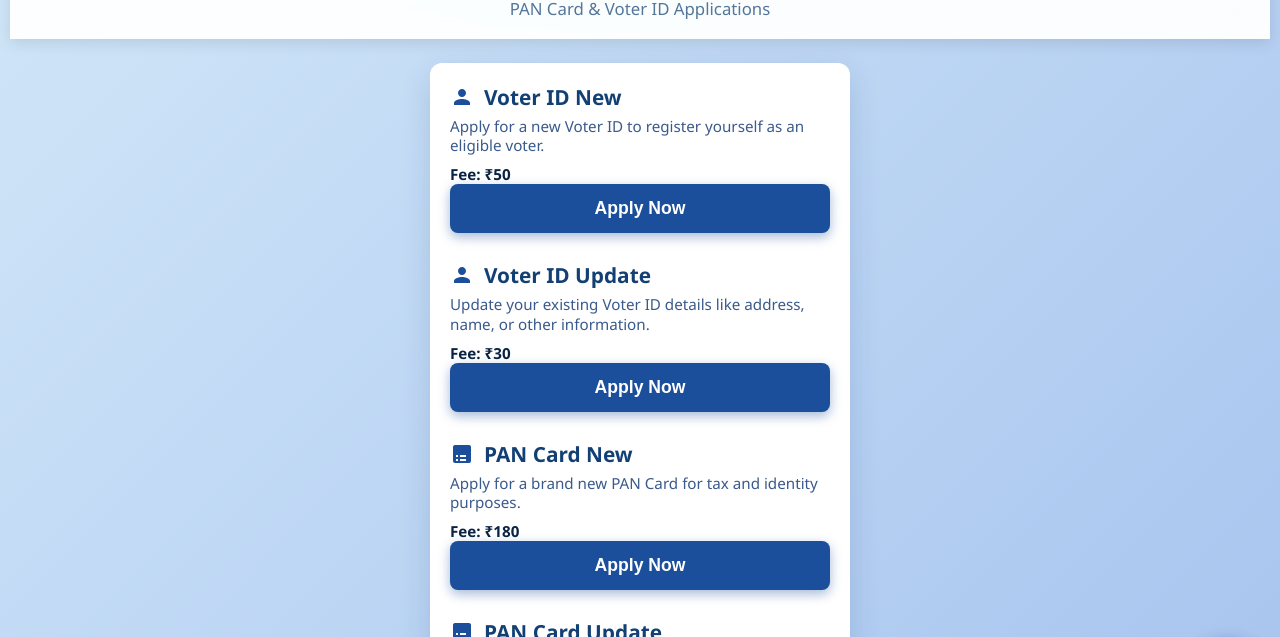
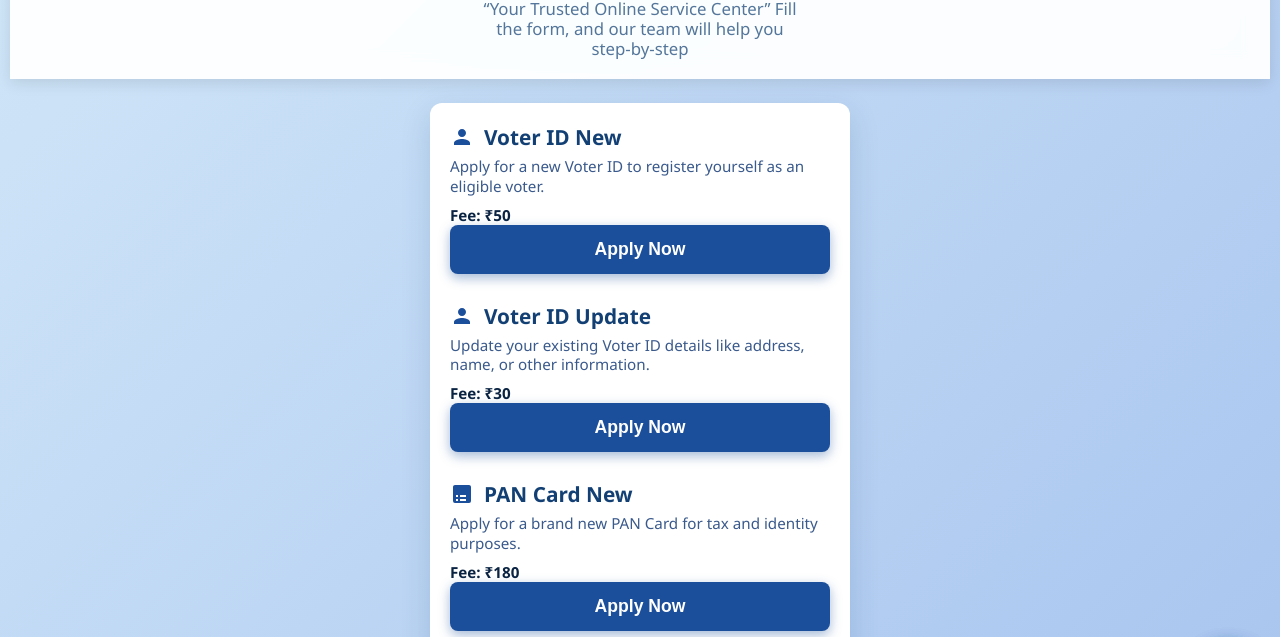
Before and after one commit to Birju-git/Online-Services, a plain HTML site: page index.html in a window 1280 px wide. Shown: the part 76-713 px from the top of the page. Drawn offline with Linux system fonts and the light colour scheme.

Commit message:
Update index.html

```diff
--- a/index.html
+++ b/index.html
@@ -281,7 +281,8 @@ word-break: break-word;
 <body>
   <header>
     <h1>Online Services</h1>
-    <p>PAN Card & Voter ID Applications</p>
+    <p>“Your Trusted Online Service Center”
+Fill the form, and our team will help you step-by-step</p>
   </header>
 
   <main>
```
